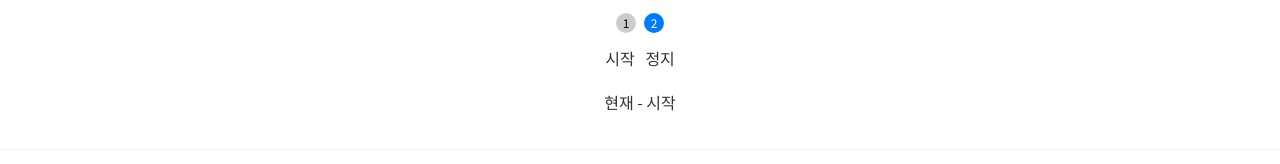
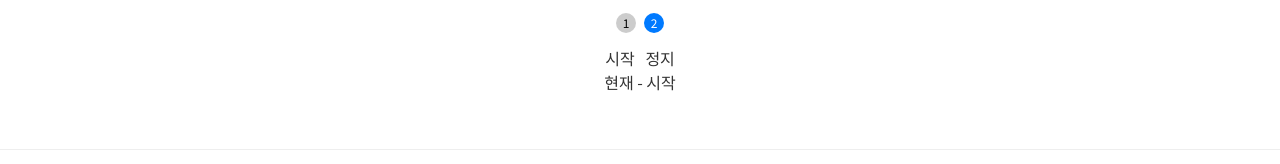
Before and after one commit to nohyoungjin/vue, a Vue app in the folder vue-project/: page /SwiperSlide in a window 1280 px wide. Shown: the part 581-745 px from the top of the page. Built offline with nearby package versions, Linux system fonts and the light colour scheme; what vue-cookies would draw is missing.

Commit message:
업데이트

```diff
--- a/vue-project/src/views/SwiperSlide.vue
+++ b/vue-project/src/views/SwiperSlide.vue
@@ -40,9 +40,9 @@
     <div class="control" v-bind:class="{'active': isActive}">
         <button @click="handleStart">시작</button> &nbsp;
         <button @click="handleStop">정지</button>
-        <p style="margin:20px 0 0;">
-            현재 - {{ counter }}
-        </p>
+        <div>
+            현재 - {{ status }}
+        </div>
     </div>
   </template>
   <script>
@@ -129,7 +129,7 @@
       },
       data() {
         return {
-            counter: '시작'
+            status: '시작'
         }
       },
       methods: {
@@ -139,14 +139,14 @@
 
         handleStart() {
             this.swiper.autoplay.start()
-            this.counter = '시작'
+            this.status = '시작'
         },
 
         handleStop() {
             this.swiper.autoplay.stop()
-            this.counter = '정지'
+            this.status = '정지'
         },
-    },
+     },
 
     }
 
```
